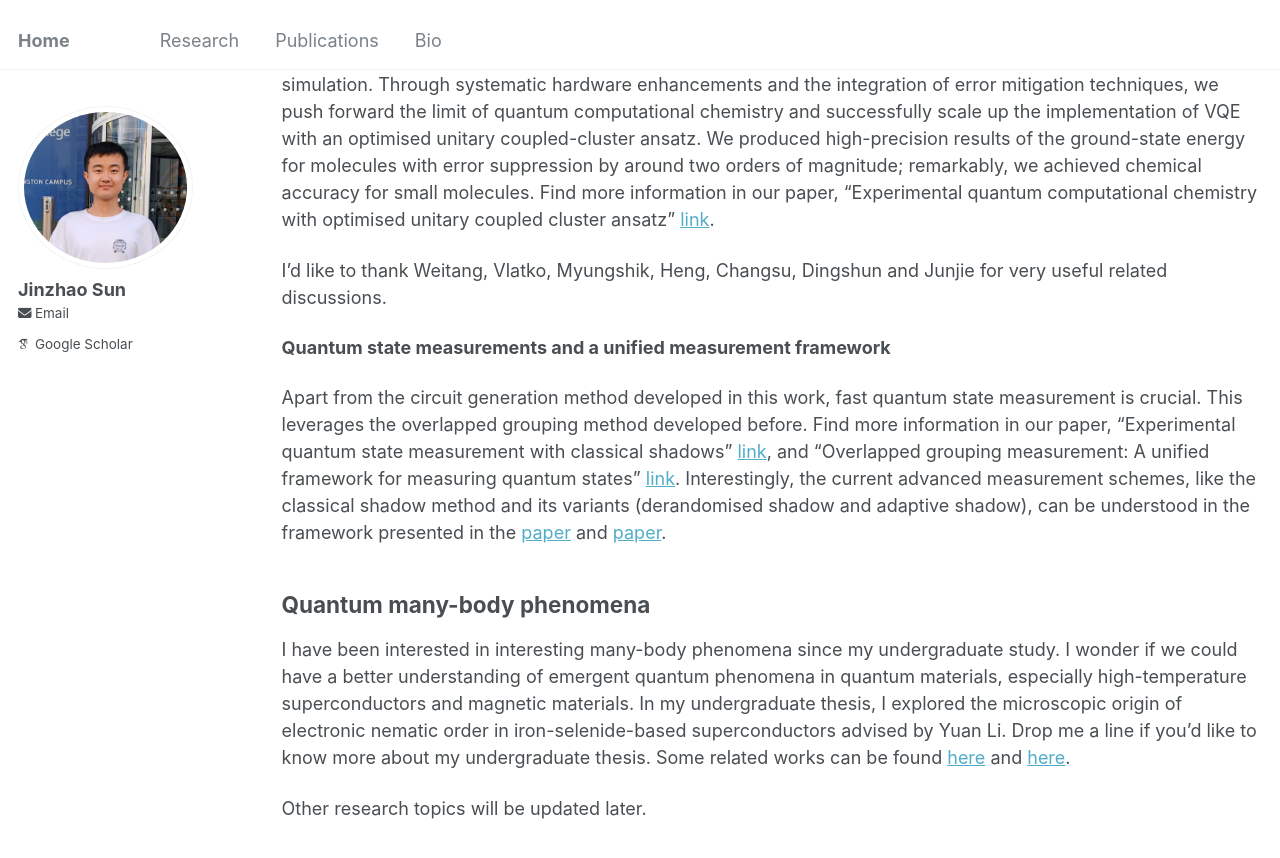
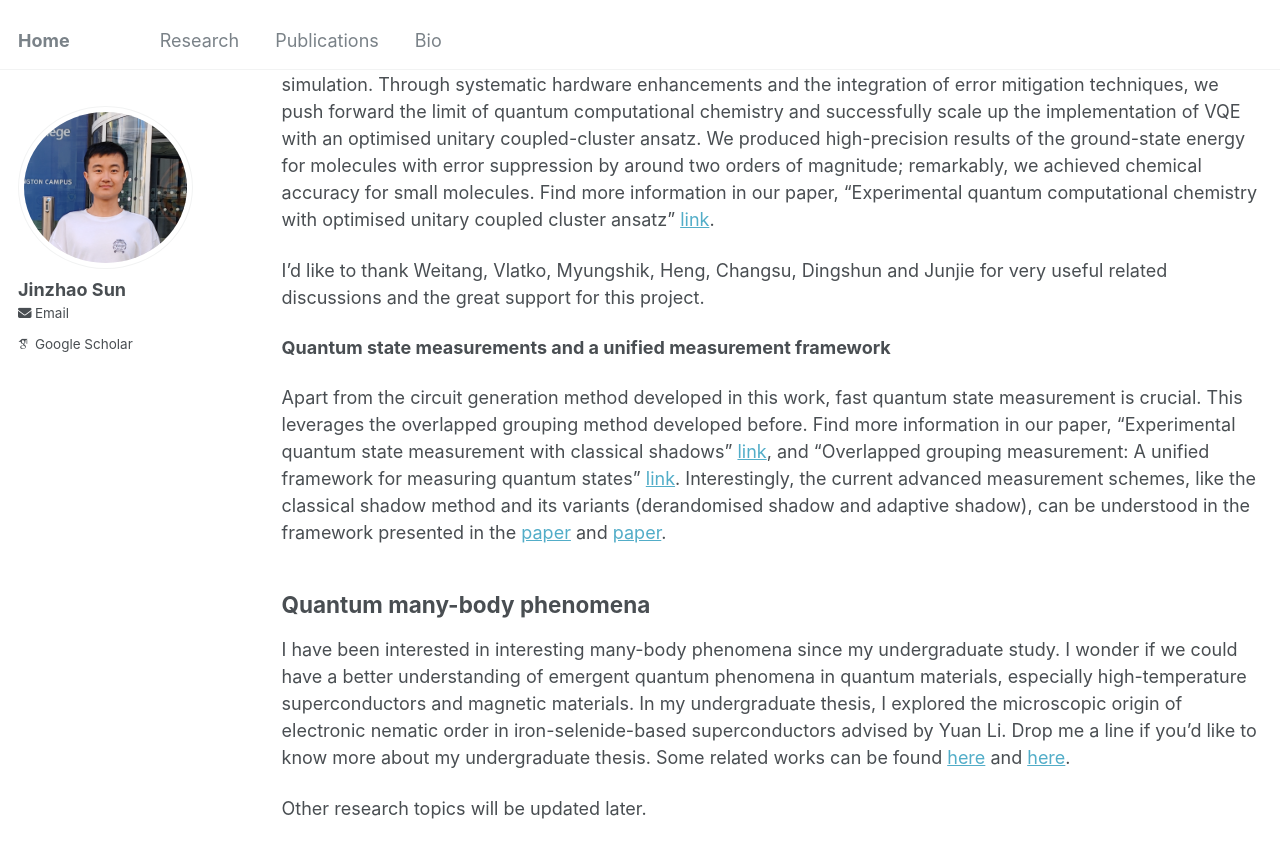
Before and after one commit to jinzhao-sun/jinzhao-sun.github.io, a Jekyll site: the page built from _pages/research.md, in a window 1280 px wide and 900 px high, scrolled down 4264 px. Shown: the top 858 px of the window. Built offline with Jekyll 4.4.1, drawn with Linux system fonts in a browser that asks for light colours; some web fonts are replaced.

Commit message:
Update research.md

```diff
--- a/_pages/research.md
+++ b/_pages/research.md
@@ -84,7 +84,7 @@ The application of quantum computing to computational chemistry faces various ex
 
 The protocol presents significant improvements in the circuit depth and running time, key metrics for chemistry simulation. Through systematic hardware enhancements and the integration of error mitigation techniques, we push forward the limit of quantum computational chemistry and successfully scale up the implementation of VQE with an optimised unitary coupled-cluster ansatz. We produced high-precision results of the ground-state energy for molecules with error suppression by around two orders of magnitude; remarkably, we achieved chemical accuracy for small molecules. Find more information in our paper, "Experimental quantum computational chemistry with optimised unitary coupled cluster ansatz" [link](https://www.nature.com/articles/s41567-024-02530-z).
 
-I'd like to thank Weitang, Vlatko, Myungshik, Heng, Changsu, Dingshun and Junjie for very useful related discussions.
+I'd like to thank Weitang, Vlatko, Myungshik, Heng, Changsu, Dingshun and Junjie for very useful related discussions and the great support for this project.
 
 
 **Quantum state measurements and a unified measurement framework**
```
